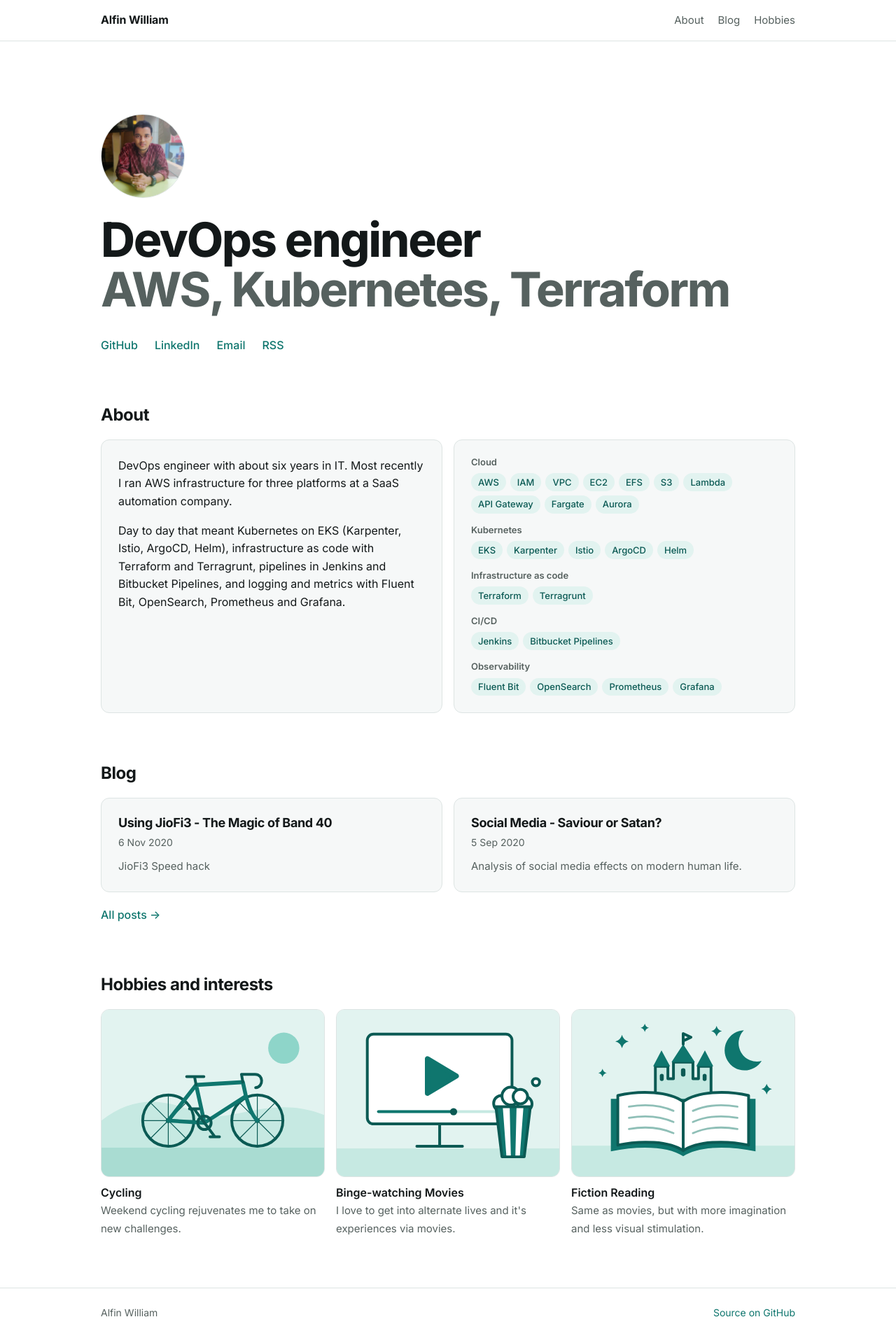
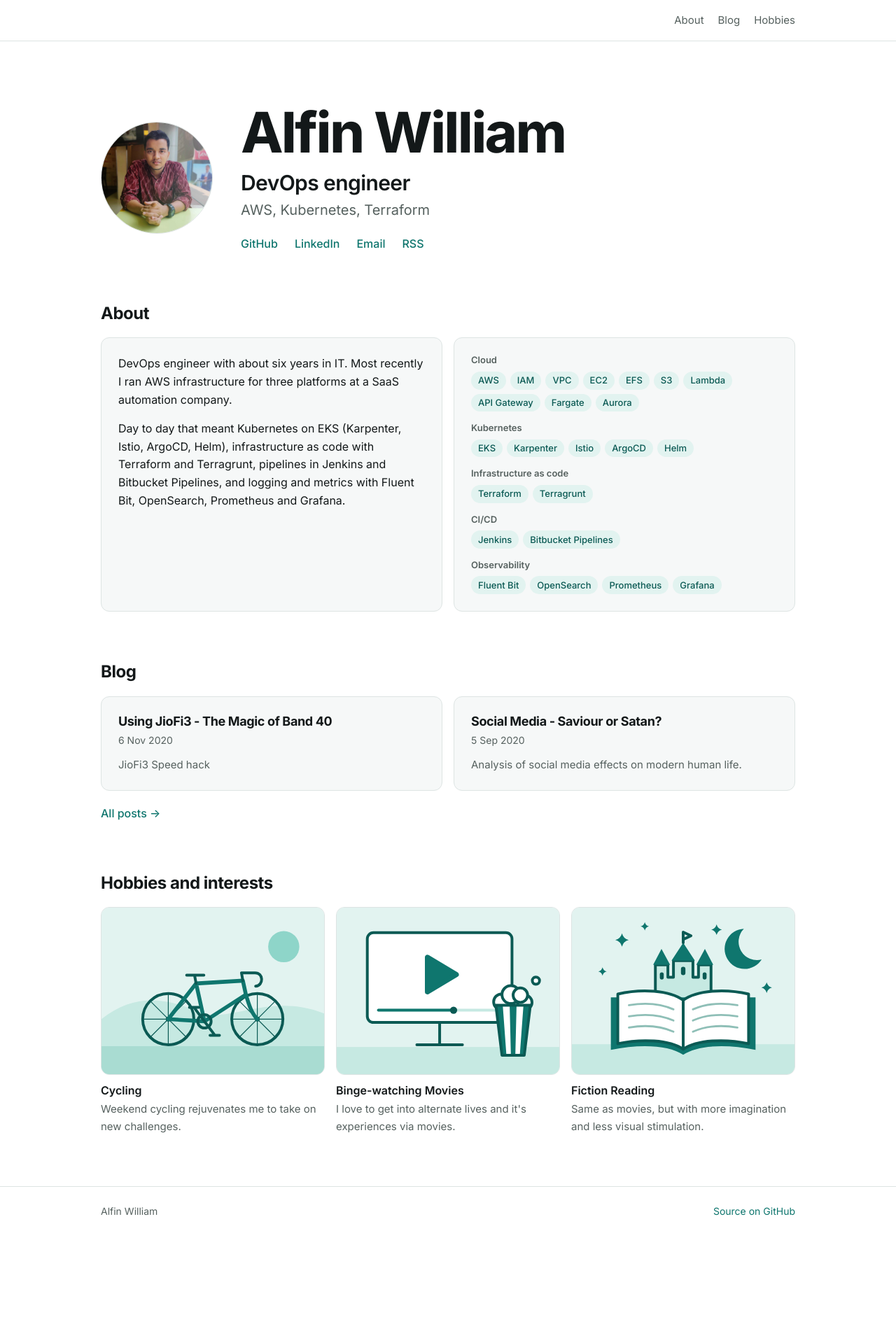
Before and after one commit to alfinwilliam/alfinwilliam.github.io, a Jekyll site: the page built from index.html, in a window 1280 px wide. Shown: the whole page at 70% size. Built offline with Jekyll 4.4.1, drawn with Linux system fonts in a browser that asks for light colours; after the commit the page ends 1766 px from its top, so only the background shows below that.

Commit message:
Make the name the main headline on the home page
The name is now the h1 with the photo beside it, and the role and
stack sit beneath it at smaller sizes. The top bar leaves the name out
on the home page only, where it would repeat directly above the
headline.

Co-Authored-By: Claude Opus 5.5 <noreply@anthropic.com>

```diff
--- a/_data/profile.yml
+++ b/_data/profile.yml
@@ -3,11 +3,11 @@
 
 name: Alfin William
 
-# The two lines of large type at the top of the home page.
+# The two lines under your name at the top of the home page.
 role: DevOps engineer
 focus: AWS, Kubernetes, Terraform
 
-# Photo above the headline. Use a square image. Delete this line to show none.
+# Photo beside your name. Use a square image. Delete this line to show none.
 avatar: /assets/img/avatar.png
 
 # One entry per paragraph.
--- a/_includes/header.html
+++ b/_includes/header.html
@@ -1,6 +1,8 @@
 <header class="site-header">
   <div class="wrap site-header__inner">
+    {% unless page.url == '/' %}
     <a class="site-name" href="{{ '/' | relative_url }}">{{ site.data.profile.name }}</a>
+    {% endunless %}
     <nav class="site-nav" aria-label="Main">
       <ul>
         <li><a href="{{ '/#about' | relative_url }}">About</a></li>
--- a/assets/css/style.css
+++ b/assets/css/style.css
@@ -162,6 +162,11 @@ main {
   letter-spacing: -0.01em;
 }
 
+/* Stays on the right on the home page, where the name is not shown here */
+.site-nav {
+  margin-left: auto;
+}
+
 .site-nav ul {
   display: flex;
   gap: 1.25rem;
@@ -198,35 +203,48 @@ main {
    ========================================================================== */
 
 .hero {
-  padding-block: clamp(3.5rem, 10vw, 6.5rem) clamp(3rem, 7vw, 4.5rem);
+  display: grid;
+  align-items: center;
+  gap: 1.5rem;
+  padding-block: clamp(3rem, 8vw, 5.5rem) clamp(3rem, 7vw, 4.5rem);
 }
 
 .hero__avatar {
   display: block;
-  margin-bottom: 1.5rem;
+  width: 7rem;
+  height: 7rem;
   border: 1px solid var(--border);
   border-radius: 50%;
   object-fit: cover;
 }
 
-.hero__title {
+.hero__name {
   margin: 0;
-  font-size: clamp(2.5rem, 6.8vw, 4.25rem);
+  font-size: clamp(2.75rem, 8vw, 5rem);
   font-weight: 750;
   line-height: 1.05;
   letter-spacing: -0.035em;
 }
 
-.hero__title span {
-  display: block;
+.hero__role {
+  margin: 0.75rem 0 0;
+  font-size: clamp(1.375rem, 3.2vw, 1.875rem);
+  font-weight: 600;
+  line-height: 1.25;
+  letter-spacing: -0.02em;
+}
+
+.hero__focus {
+  margin: 0.25rem 0 0;
   color: var(--muted);
+  font-size: clamp(1.0625rem, 2vw, 1.25rem);
 }
 
 .link-row {
   display: flex;
   flex-wrap: wrap;
   gap: 0.5rem 1.5rem;
-  margin: 2rem 0 0;
+  margin: 1.25rem 0 0;
   padding: 0;
   list-style: none;
   font-weight: 500;
@@ -388,6 +406,16 @@ main {
 }
 
 @media (min-width: 40rem) {
+  .hero {
+    grid-template-columns: auto 1fr;
+    gap: 2.5rem;
+  }
+
+  .hero__avatar {
+    width: 10rem;
+    height: 10rem;
+  }
+
   .post-grid {
     grid-template-columns: repeat(2, 1fr);
   }
--- a/index.html
+++ b/index.html
@@ -6,14 +6,18 @@ layout: default
 
 <section class="hero">
   {% if profile.avatar %}
-  <img class="hero__avatar" src="{{ profile.avatar | relative_url }}" alt="Photo of {{ profile.name }}" width="120" height="120">
+  <img class="hero__avatar" src="{{ profile.avatar | relative_url }}" alt="Photo of {{ profile.name }}" width="160" height="160">
   {% endif %}
-  <h1 class="hero__title">{{ profile.role }} <span>{{ profile.focus }}</span></h1>
-  <ul class="link-row">
-    {% for link in profile.links %}
-    <li><a href="{{ link.url | relative_url }}">{{ link.label }}</a></li>
-    {% endfor %}
-  </ul>
+  <div>
+    <h1 class="hero__name">{{ profile.name }}</h1>
+    <p class="hero__role">{{ profile.role }}</p>
+    <p class="hero__focus">{{ profile.focus }}</p>
+    <ul class="link-row">
+      {% for link in profile.links %}
+      <li><a href="{{ link.url | relative_url }}">{{ link.label }}</a></li>
+      {% endfor %}
+    </ul>
+  </div>
 </section>
 
 <section class="section" id="about">
```
